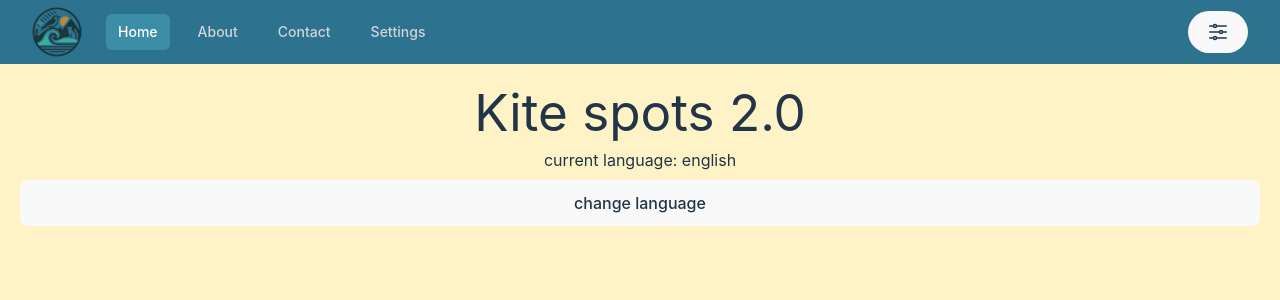
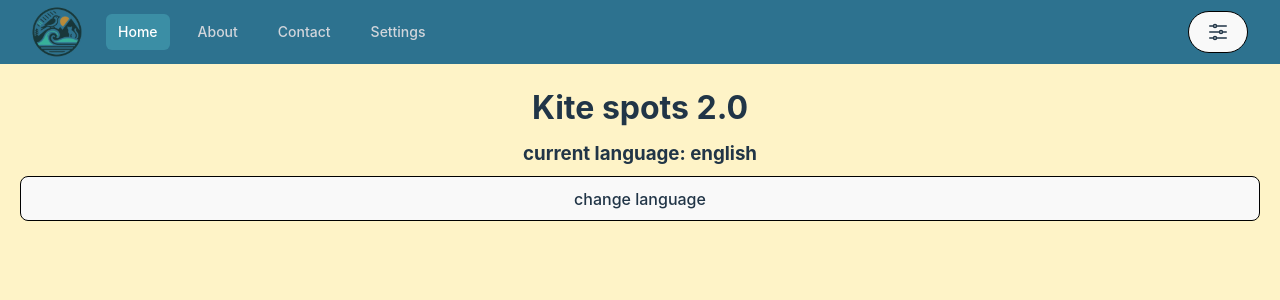
Before and after one commit to henrikgb/kitespots-react-ui-vite, a React (Vite) app: page / in a window 1280 px wide. Shown: the top 300 px of the page. Built offline with nearby package versions, Linux system fonts and the light colour scheme.

Commit message:
update css

```diff
--- a/src/index.css
+++ b/src/index.css
@@ -41,13 +41,24 @@ body {
 }
 
 h1 {
-  font-size: 3.2em;
-  line-height: 1.1;
+  display: block;
+  font-size: 2em;
+  font-weight: bold;
+}
+h2 {
+  display: block;
+  font-size: 1.5em;
+  font-weight: bold;
+}
+h3 {
+  display: block;
+  font-size: 1.17em;
+  font-weight: bold;
 }
 
 button {
   border-radius: 8px;
-  border: 1px solid transparent;
+  border: 1px solid black;
   padding: 0.6em 1.2em;
   font-size: 1em;
   font-weight: 500;
@@ -63,6 +74,9 @@ button:focus,
 button:focus-visible {
   outline: 4px auto -webkit-focus-ring-color;
 }
+.selectedButton{
+  background-color: var(--headerButtonsSelected);
+}
 
 @media (prefers-color-scheme: light) {
   :root {
```
